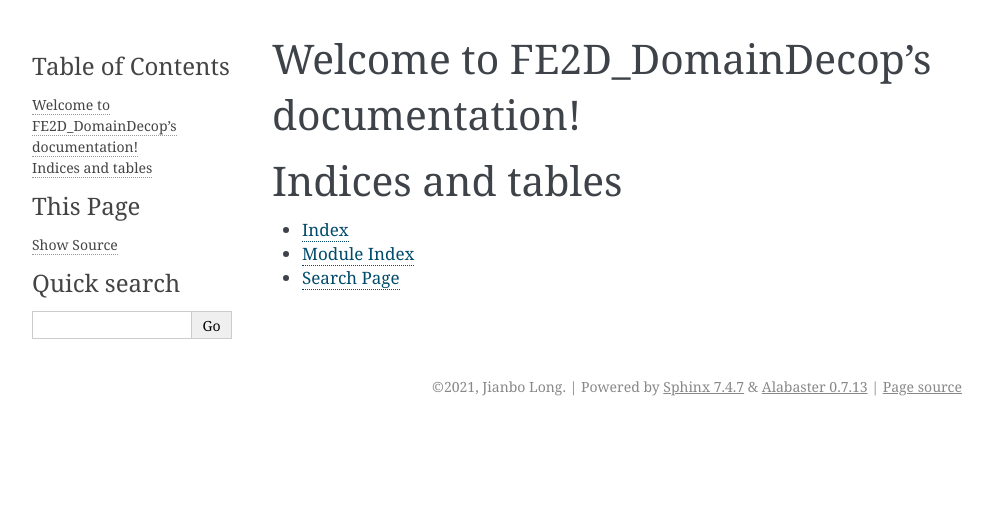
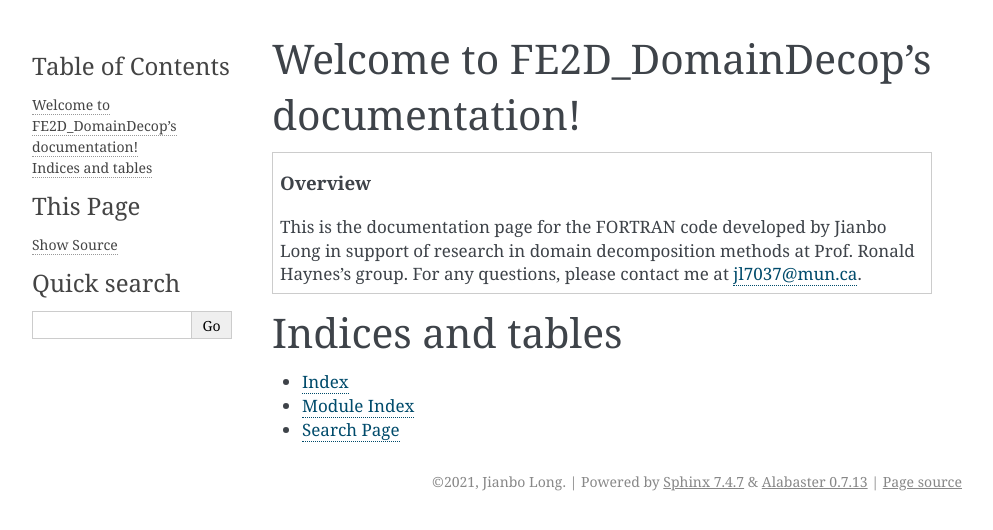
Before and after one commit to InfinityHub/FE2D_forEM, a Sphinx documentation site: the page built from docs/source/index.rst, in a window 1280 px wide. Shown: the top 530 px of the page, without its empty margins (148-1141 px from the left). Built offline with Sphinx 7.4.7, drawn with Linux system fonts in a browser that asks for light colours.

Commit message:
Update index.rst
Added a simple overview statement to documentation.

```diff
--- a/docs/source/index.rst
+++ b/docs/source/index.rst
@@ -10,7 +10,9 @@ Welcome to FE2D_DomainDecop's documentation!
    :maxdepth: 2
    :caption: Contents:
 
+.. topic:: Overview
 
+   This is the documentation page for the FORTRAN code developed by Jianbo Long in support of research in domain decomposition methods at Prof. Ronald Haynes's group. For any questions, please contact me at jl7037@mun.ca.
 
 Indices and tables
 ==================
```
